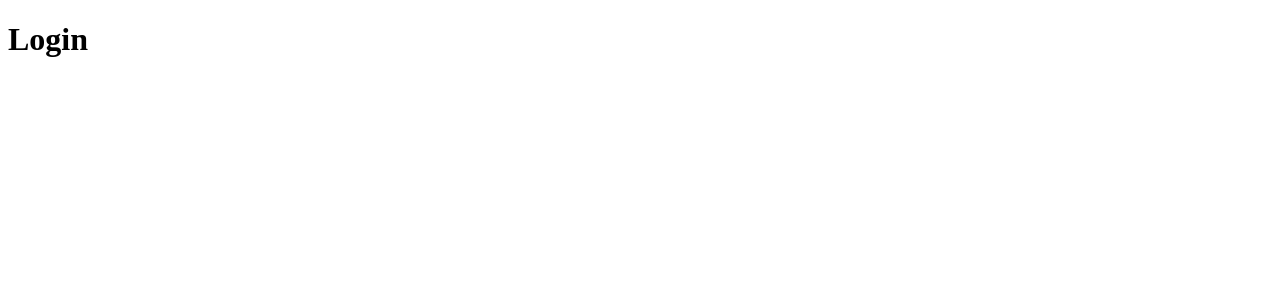
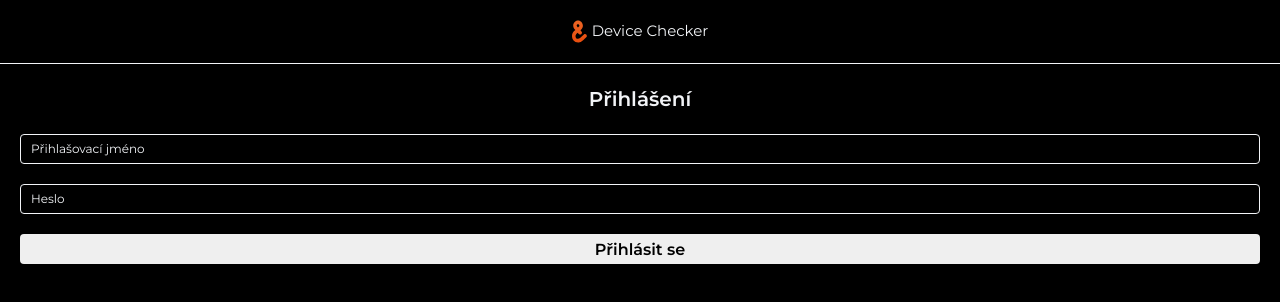
Before and after one commit to mclbdn/EtneteraDeviceChecker, a React (Create React App) app: page /login in a window 1280 px wide. Shown: the top 302 px of the page. Built offline with nearby package versions, Linux system fonts and the light colour scheme.

Commit message:
Add styles to login page

```diff
--- a/package.json
+++ b/package.json
@@ -6,6 +6,7 @@
     "@testing-library/jest-dom": "^5.16.4",
     "@testing-library/react": "^13.2.0",
     "@testing-library/user-event": "^13.5.0",
+    "node-sass": "^7.0.1",
     "react": "^18.1.0",
     "react-dom": "^18.1.0",
     "react-router-dom": "^6.3.0",
--- a/public/index.html
+++ b/public/index.html
@@ -24,7 +24,7 @@
       work correctly both with client-side routing and a non-root public URL.
       Learn how to configure a non-root public URL by running `npm run build`.
     -->
-    <title>React App</title>
+    <title>Etnetera Device Checker</title>
   </head>
   <body>
     <noscript>You need to enable JavaScript to run this app.</noscript>
--- a/src/App.js
+++ b/src/App.js
@@ -3,6 +3,8 @@ import { BrowserRouter, Routes, Route } from "react-router-dom";
 import Login from "./pages/Login";
 import DeviceList from "./pages/DeviceList";
 import CreateDevice from "./pages/CreateDevice";
+import Error404 from "./pages/Error404";
+import "./styles/_base.scss";
 
 function App() {
   return (
@@ -12,6 +14,7 @@ function App() {
           <Route path="login" element={<Login />} />
           <Route path="devicelist" element={<DeviceList />} />
           <Route path="createdevice" element={<CreateDevice />} />
+          <Route path="*" element={<Error404 />} />
         </Routes>
       </BrowserRouter>
     </>
--- /dev/null
+++ b/src/components/Nav.js
@@ -0,0 +1,17 @@
+import React from "react";
+import etnetera_logo from "../assets/etnetera_logo.svg";
+import styles from "./Nav.module.scss";
+
+const Nav = () => {
+  return (
+    <nav className={styles.nav}>
+      <div className={styles.logo_container}>
+        <img className={styles.etnetera_logo} src={etnetera_logo} />
+        <p className={styles.logo_text}>Device Checker</p>
+      </div>
+
+    </nav>
+  );
+};
+
+export default Nav;
--- /dev/null
+++ b/src/components/Nav.module.scss
@@ -0,0 +1,20 @@
+@import "../styles/variables";
+
+nav {
+  border-bottom: 1px solid $off-white-color;
+
+  .logo_container {
+    width: fit-content;
+    margin: 20px auto 20px;
+    display: flex;
+
+    .etnetera_logo {
+      width: 15px;
+      margin-right: 5px;
+    }
+
+    .logo_text {
+      font-size: 15px;
+    }
+  }
+}
--- /dev/null
+++ b/src/pages/Error404.js
@@ -0,0 +1,11 @@
+import React from "react";
+
+const Error404 = () => {
+  return (
+    <>
+      <h1>404</h1>
+    </>
+  );
+};
+
+export default Error404;
--- a/src/pages/Login.js
+++ b/src/pages/Login.js
@@ -1,9 +1,25 @@
 import React from "react";
+import Nav from "../components/Nav";
+import styles from "./Login.module.scss";
 
 const Login = () => {
   return (
     <>
-      <h1>Login</h1>
+      <Nav />
+      <main>
+        <h1 className={styles.h1}>Přihlášení</h1>
+        <form>
+          <div className={styles.label_and_input_container}>
+            <label htmlFor="prihlasovaciJmeno">Přihlašovací jméno</label>
+            <input type="text" name="prihlasovaciJmeno" id="prihlasovaciJmeno" placeholder="Přihlašovací jméno" />
+          </div>
+          <div className={styles.label_and_input_container}>
+            <label htmlFor="heslo">Heslo</label>
+            <input type="password" name="heslo" id="heslo" placeholder="Heslo" />
+          </div>
+          <button>Přihlásit se</button>
+        </form>
+      </main>
     </>
   );
 };
--- /dev/null
+++ b/src/pages/Login.module.scss
@@ -0,0 +1,55 @@
+@import "../styles/variables";
+
+main {
+  margin-top: 20px;
+  margin-left: 20px;
+  margin-right: 20px;
+
+  h1 {
+    font-size: 20px;
+    font-weight: 600;
+    text-align: center;
+    margin-bottom: 20px;
+  }
+
+  form {
+    display: flex;
+    flex-direction: column;
+
+    .label_and_input_container {
+      label {
+        border-width: 0 !important;
+        clip: rect(1px, 1px, 1px, 1px) !important;
+        height: 1px !important;
+        overflow: hidden !important;
+        padding: 0 !important;
+        position: absolute !important;
+        white-space: nowrap !important;
+        width: 1px !important;
+      }
+
+      input {
+        width: 100%;
+        height: 30px;
+        line-height: 30px;
+        font-family: inherit;
+        font-size: 12px;
+        outline: none;
+        border: 1px solid $off-white-color;
+        color: $off-white-color;
+        border-radius: 4px;
+        padding-left: 10px;
+        background-color: transparent;
+        margin-bottom: 20px;
+      }
+    }
+
+    button {
+      height: 30px;
+      line-height: 30px;
+      border-radius: 4px;
+      border: none;
+      font-weight: 600;
+    }
+  }
+}
--- /dev/null
+++ b/src/styles/_base.scss
@@ -0,0 +1,86 @@
+@import url("https://fonts.googleapis.com/css2?family=Montserrat:wght@300;400;500;600;700&display=swap");
+@import "variables";
+
+// RESETS START
+
+*,
+*::before,
+*::after {
+  box-sizing: border-box;
+}
+
+* {
+  margin: 0;
+}
+
+html,
+body,
+#root {
+  height: 100%;
+}
+
+body {
+  line-height: 1.5;
+  -webkit-font-smoothing: antialiased;
+  font-family: "Montserrat", sans-serif;
+  background-color: $black-color;
+  color: $off-white-color;
+}
+
+img,
+picture,
+video,
+canvas,
+svg {
+  display: block;
+  max-width: 100%;
+}
+
+input,
+button,
+textarea,
+select {
+  font: inherit;
+}
+
+p,
+h1,
+h2,
+h3,
+h4,
+h5,
+h6 {
+  overflow-wrap: break-word;
+}
+
+ul {
+  padding-inline-start: 0px;
+}
+
+#root,
+#__next {
+  isolation: isolate;
+}
+
+*::-webkit-input-placeholder {
+  color: $off-white-color;
+}
+*:-moz-placeholder {
+  color: $off-white-color;
+  opacity: 1;
+}
+*::-moz-placeholder {
+  color: $off-white-color;
+  opacity: 1;
+}
+*:-ms-input-placeholder {
+  color: $off-white-color;
+}
+*::-ms-input-placeholder {
+  color: $off-white-color;
+}
+*::placeholder {
+  color: $off-white-color;
+}
+
+// RESETS END
--- /dev/null
+++ b/src/styles/_variables.scss
@@ -0,0 +1,4 @@
+$black-color: #000;
+$orange-color: #ec6726;
+$off-white-color: #f2f4f7;
+$white-color: #fff;
```
Also changed, not shown: src/assets/etnetera_logo.svg (added), 1 other file (tests, documents, lock files or other folders).
